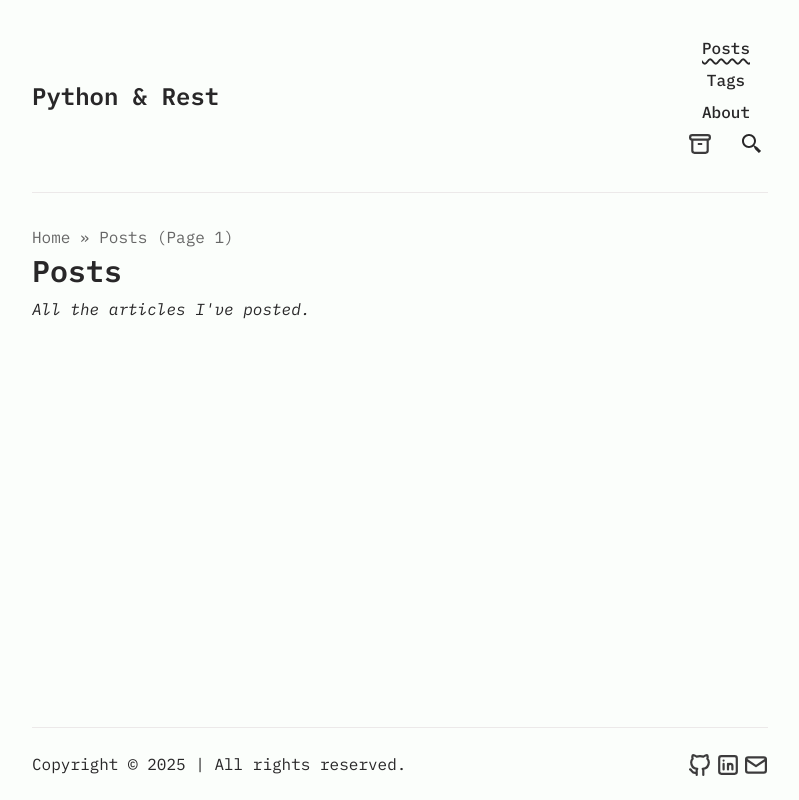
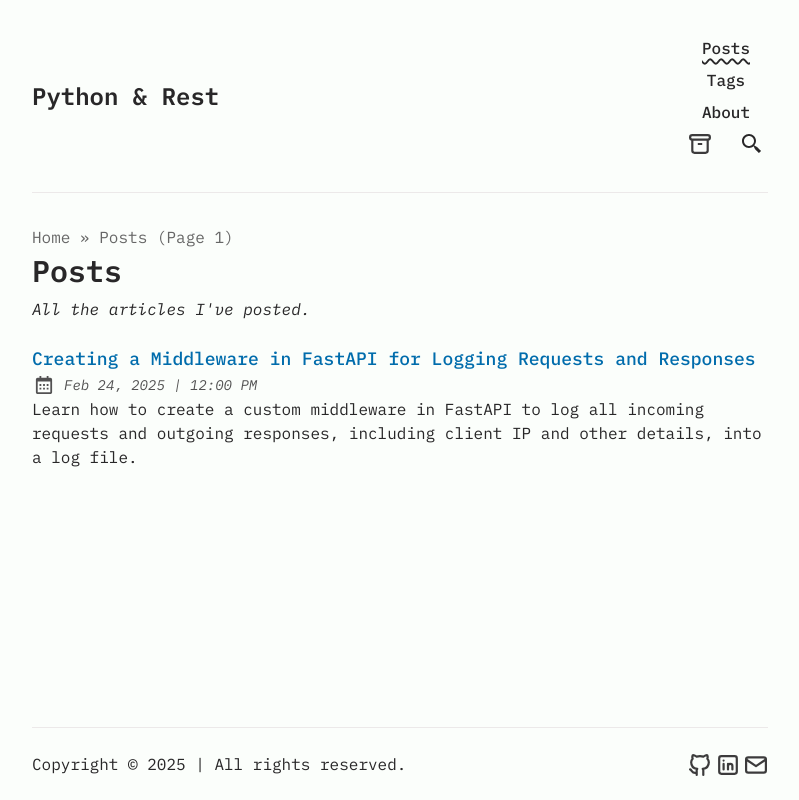
Before and after one commit to analogdata/blue-binary, an Astro site: page /posts in a window 1280 px wide. Shown: the whole page, without its empty margins (240-1039 px from the left). Built offline with nearby package versions, Linux system fonts and the light colour scheme; Astro itself is replaced by a stand-in of ours; some packages are replaced by stand-ins of ours.

Commit message:
Modified Date

```diff
--- a/src/content/blog/1-creating-a-fastapi-middleware.md
+++ b/src/content/blog/1-creating-a-fastapi-middleware.md
@@ -1,7 +1,7 @@
 ---
 title: Creating a Middleware in FastAPI for Logging Requests and Responses
 author: Rajath Kumar K S
-pubDatetime: 2025-02-25T12:00:00.000+00:00
+pubDatetime: 2025-02-24T12:00:00.000+00:00
 slug: fastapi-middleware-logging
 featured: true
 draft: false
```
